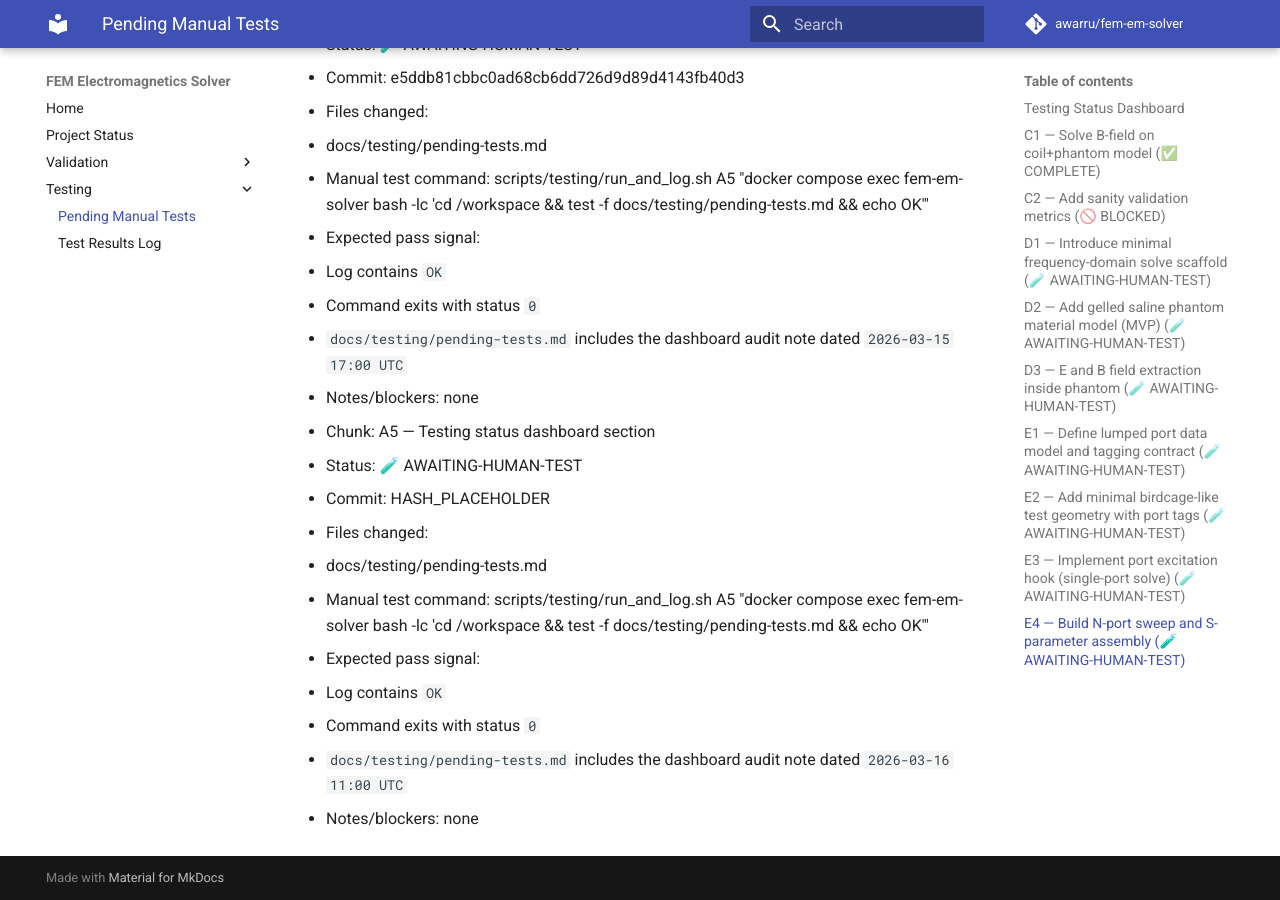
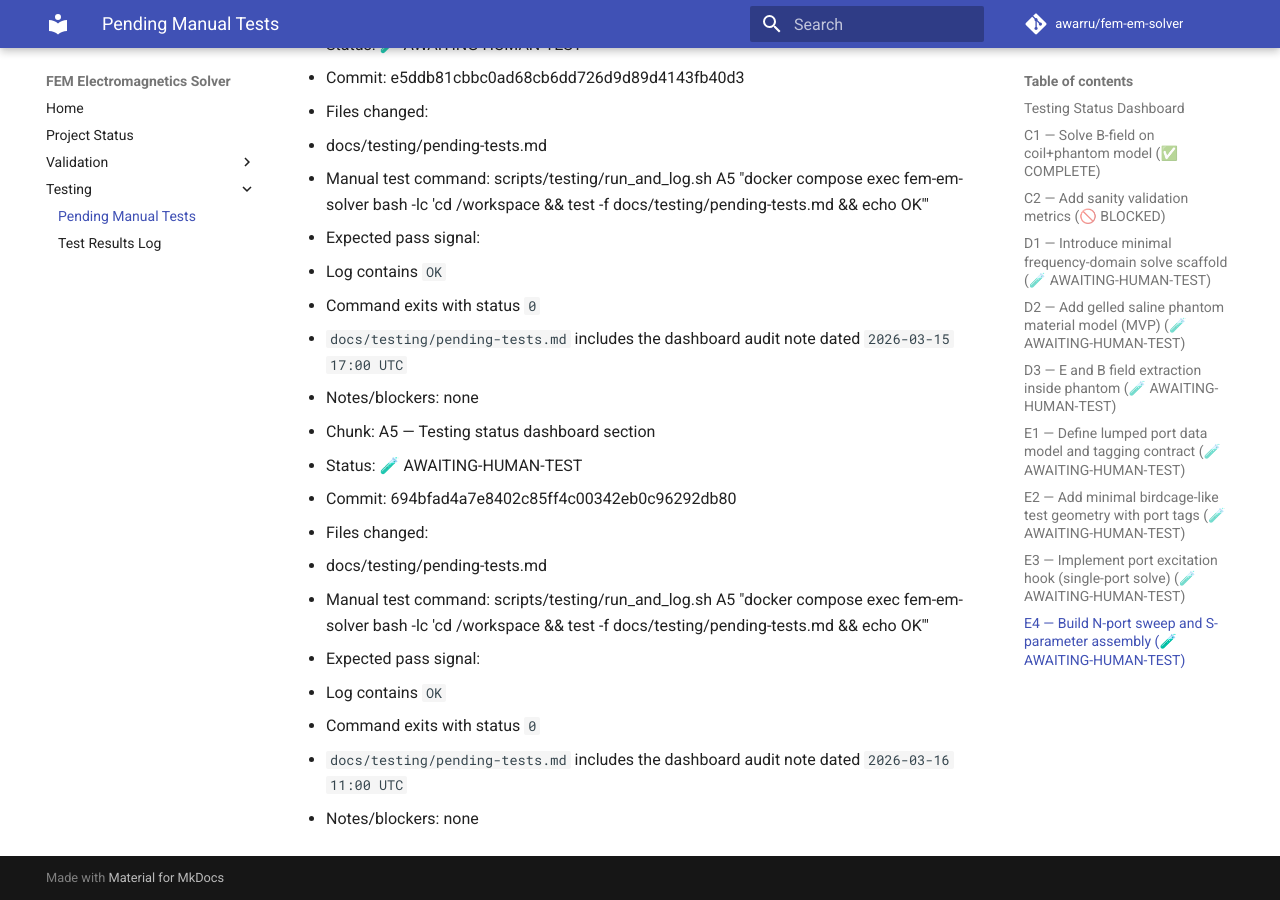
Before and after one commit to awarru/fem-em-solver, an MkDocs documentation site: the page built from docs/testing/pending-tests.md, in a window 1280 px wide and 900 px high, scrolled down 30320 px. Built offline with MkDocs 1.6.1 and Material for MkDocs 9.7.7, drawn with Linux system fonts in a browser that asks for light colours; comment, search, counter and statistics services are not loaded.

Commit message:
docs(testing): record A5 commit hash for pending manual test

```diff
--- a/docs/testing/pending-tests.md
+++ b/docs/testing/pending-tests.md
@@ -800,7 +800,7 @@ Dashboard audit note (2026-03-16 11:00 UTC): reviewed `docs/testing/test-results
 
 - Chunk: A5 — Testing status dashboard section
 - Status: 🧪 AWAITING-HUMAN-TEST
-- Commit: HASH_PLACEHOLDER
+- Commit: 694bfad4a7e8402c85ff4c00342eb0c96292db80
 - Files changed:
   - docs/testing/pending-tests.md
 - Manual test command: scripts/testing/run_and_log.sh A5 "docker compose exec fem-em-solver bash -lc 'cd /workspace && test -f docs/testing/pending-tests.md && echo OK'"
```
